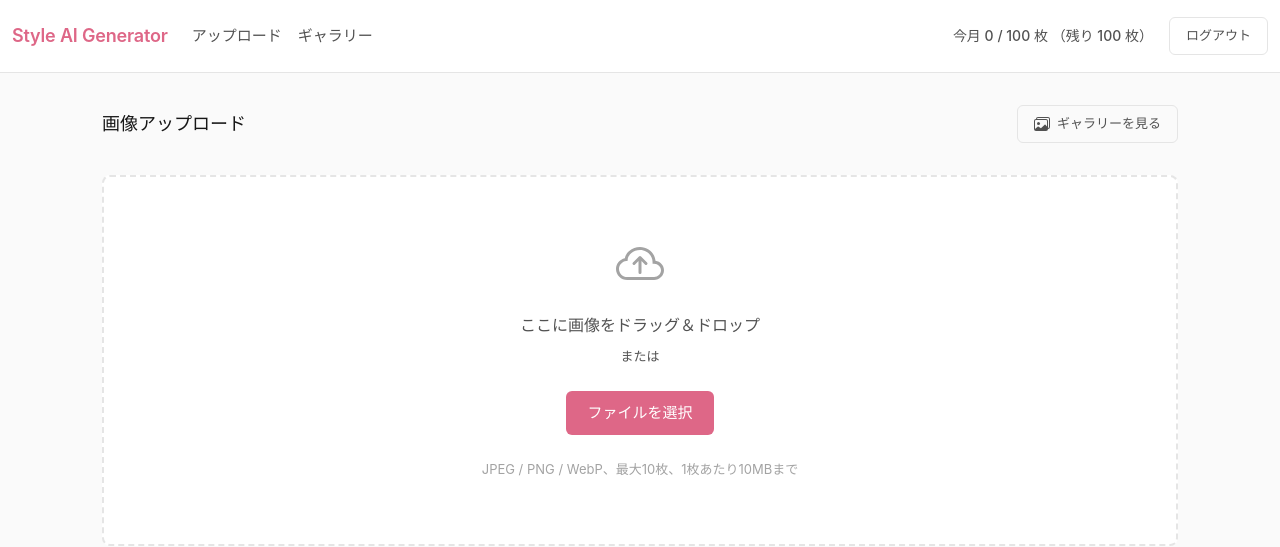
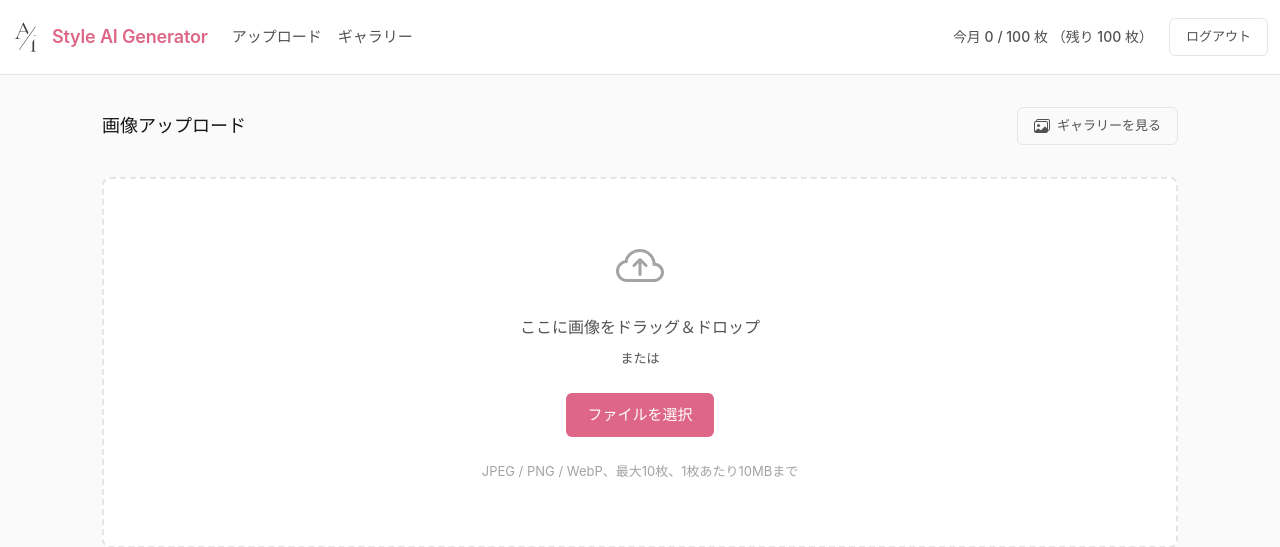
Before and after one commit to caadvisors1234/style-ai-generator, a Django app: page / in a window 1280 px wide. Shown: the top 547 px of the page. Run offline with Django 5.2, Linux system fonts and the light colour scheme; the visitor is signed in with stand-in values (Sample User, id 1); data comes from the database, SQL or seed files in the repository; data that the repository does not hold is empty; parts of the project's set-up code (start-up, migrations or seed data) failed here and were passed over; some libraries are stand-ins or nearby versions.

Commit message:
Add app icon and update navbar branding
This commit introduces a new app icon and updates the navbar branding in the base template. Changes include:
- Added a new image file for the app icon.
- Modified the navbar brand link to include the app icon alongside the brand name, enhancing visual identity.
- Introduced CSS styles for the brand logo to ensure proper display and alignment.

```diff
--- a/static/css/styles.css
+++ b/static/css/styles.css
@@ -671,6 +671,12 @@ textarea.form-control {
     color: var(--text-primary);
 }
 
+.brand-logo {
+    height: 32px;
+    width: auto;
+    display: block;
+}
+
 .navbar-brand:hover {
     opacity: 0.8;
     color: var(--text-primary);
--- a/templates/base.html
+++ b/templates/base.html
@@ -13,7 +13,10 @@
 <body>
     <nav class="navbar navbar-expand-lg navbar-light bg-white">
         <div class="container-fluid">
-            <a class="navbar-brand text-brand" href="{% url 'frontend:main' %}">Style AI Generator</a>
+            <a class="navbar-brand d-flex align-items-center gap-2 text-brand" href="{% url 'frontend:main' %}">
+                <img src="{% static 'images/app-icon.png' %}" alt="Style AI Generator ロゴ" class="brand-logo">
+                <span>Style AI Generator</span>
+            </a>
             <button class="navbar-toggler" type="button" data-bs-toggle="collapse" data-bs-target="#navbarContent" aria-controls="navbarContent" aria-expanded="false" aria-label="Toggle navigation">
                 <span class="navbar-toggler-icon"></span>
             </button>
```
Also changed, not shown: static/images/app-icon.png (added).
